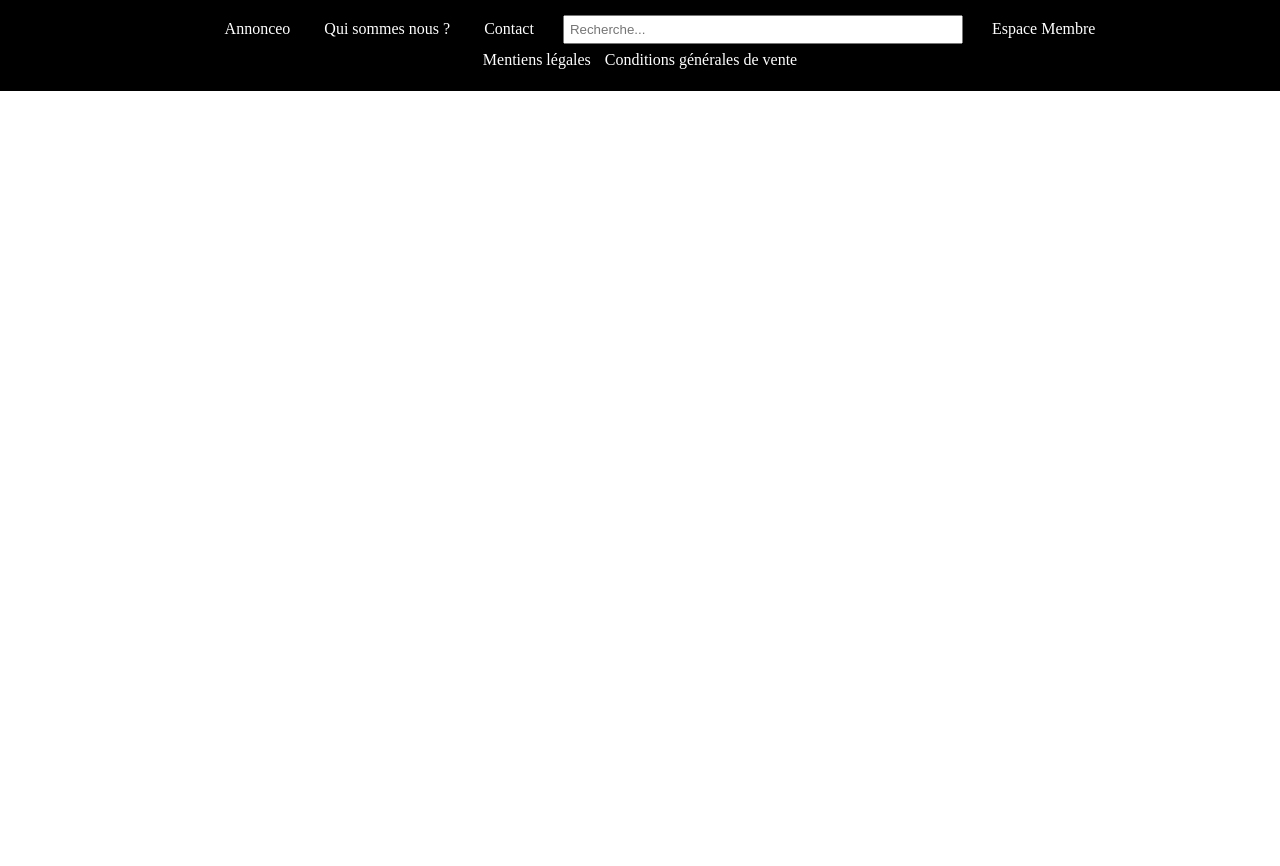
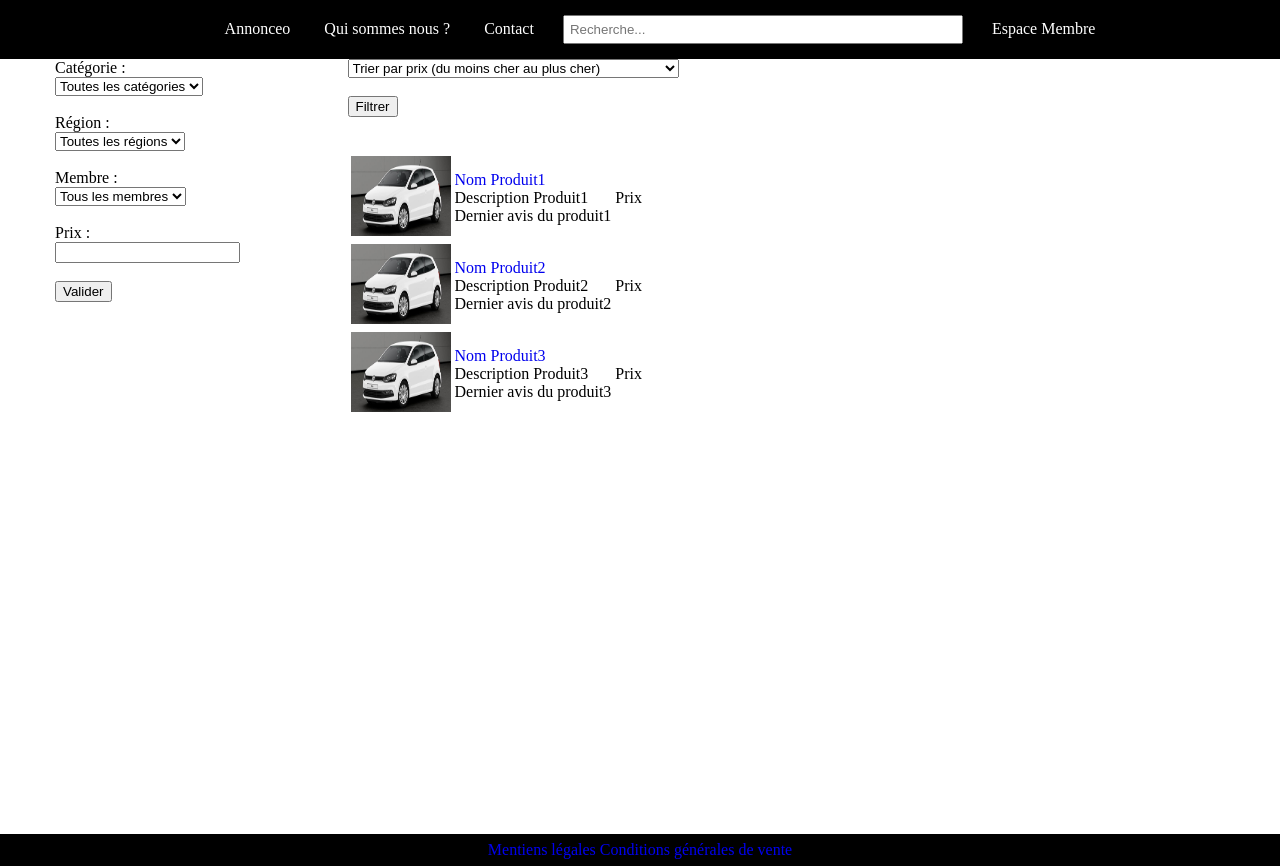
Before and after one commit to Yoan28/projet-annonceo, a PHP site: page / in a window 1280 px wide. Before the commit the page ends 91 px from the top, so only its background shows below. Run offline with PHP 8.4, Linux system fonts and the light colour scheme.

Commit message:
Apres Creation Page Accueil
Apres Creation Page Accueil

```diff
--- a/inc/bas.inc.php
+++ b/inc/bas.inc.php
@@ -1,5 +1,5 @@
+		</section>
 	</div>
-	</section>
 
 	<footer>
 		<div class="conteneur">
@@ -8,6 +8,5 @@
 		</div>
 	</footer>
 
-
 </body>
 </html>
--- a/inc/css/style.css
+++ b/inc/css/style.css
@@ -52,3 +52,26 @@
 	padding: 7px 0;
 
 }
+
+
+/*DEBUT EDOUARD*/
+
+	.conteneurSection
+	{
+		margin:0 auto;
+		width: 1170px;
+		display: flex;
+		min-height: 775px;
+	}
+
+	#formGauchePageAccueil
+	{
+		width: 25%;
+	}
+
+	#partiePrincipalePageAccueil
+	{
+		width: 75%;
+	}
+
+/*FIN EDOUARD*/
--- a/inc/haut.inc.php
+++ b/inc/haut.inc.php
@@ -18,3 +18,8 @@
 						<li><a href="#">Espace Membre</a></li>
 				</ul>
 			</nav>
+		</div>
+	</header>
+
+	<section>
+		<div class="conteneurSection">
--- a/index.php
+++ b/index.php
@@ -1,15 +1,106 @@
 <?php
+	require_once('inc/haut.inc.php');
+?>
 
-require_once('inc/haut.inc.php');
+	<div id="formGauchePageAccueil">
+		<!-- FORMULAIRE A GAUCHE PAGE D'ACCUEIL -->
+		<form method="post" action="index.php">
 
+			<label for="categorie">Catégorie : </label><br>
+			<select name="categorie">
+				<option value="">Toutes les catégories</option>
+				<option value="emploi">Emploi</option>
+				<option value="véhicule">Véhicule</option>
+				<option value="immobilier">Immobilier</option>
+				<option value="vacances">Vacances</option>
+				<option value="multimedia">Multimedia</option>
+				<option value="loisirs">Loisirs</option>
+				<option value="matériel">Matériel</option>
+				<option value="services">Services</option>
+				<option value="maison">Maison</option>
+				<option value="vetements">Vetements</option>
+				<option value="autres">Autres</option>
+			</select><br><br>
 
+			<label for="region">Région : </label><br>
+			<select name="region">
+				<option value="">Toutes les régions</option>
+				<option value="emploi">Ile-De-France</option>
+				<option value="véhicule">Pays de la loire</option>
+				<option value="immobilier">Bretagne</option>
+			</select><br><br>
 
+			<label for="membre">Membre : </label><br>
+			<select name="membre">
+				<option value="">Tous les membres</option>
+				<option value="emploi">dugnou49</option>
+				<option value="véhicule">dupont75</option>
+				<option value="immobilier">tartanpion92</option>
+			</select><br><br>
 
+			<label for="prix">Prix : </label><br>
+			<input type="text" name="prix"><br><br>
 
+			<input type="submit" value="Valider"><br><br>
+		</form>
+	</div>
 
+	<div id="partiePrincipalePageAccueil">
+		<!-- FORMULAIRE TRIE PRIX PAGE D'ACCUEIL -->
+		<form method="post" action="index.php">
 
-require_once('inc/bas.inc.php');
+			<select name="trieProduits">
+				<option value="trieParPrixMoinsCherAuPlusCher">Trier par prix (du moins cher au plus cher)</option>
+				<option value="trieParPrixPlusCherAuMoinsCher">Trier par prix (du plus cher au moins cher)</option>
+				<option value="trieParDatePlusAnciennePlusRecente">Trier par date (de la plus ancienne à la plus récente)</option>
+				<option value="trieParDatePlusRecentePlusAncienne">Trier par date (de la plus récente à la plus ancienne)</option>
+				<option value="trieParMeilleurVendeur">Les meilleurs vendeurs en premier</option>
+			</select><br><br>
 
+			<input type="submit" value="Filtrer"><br>
 
+		</form><br><br>
 
+		<div id="produitsPageAccueil">
+			<table>
+				<tr>
+					<td><img src="inc/img/polo-blanche.jpg" width='100px' height='80px'></td>
+					<td>
+						<p><a href="ficheAnnonce.php?aaaaaaaa">Nom Produit1</a></p>
+						<p>Description Produit1</p>
+						<p>Dernier avis du produit1</p>
+					</td>
+					<td>
+						<p>Prix</p>
+					</td>
+				</tr>
+				<tr>
+					<td><img src="inc/img/polo-blanche.jpg" width='100px' height='80px'></td>
+					<td>
+						<p><a href="ficheAnnonce.php?bbbbbbbb">Nom Produit2</a></p>
+						<p>Description Produit2</p>
+						<p>Dernier avis du produit2</p>
+					</td>
+					<td>
+						<p>Prix</p>
+					</td>
+				</tr>
+				<tr>
+					<td><img src="inc/img/polo-blanche.jpg" width='100px' height='80px'></td>
+					<td>
+						<p><a href="ficheAnnonce.php?ccccccccc">Nom Produit3</a></p>
+						<p>Description Produit3</p>
+						<p>Dernier avis du produit3</p>
+					</td>
+					<td>
+						<p>Prix</p>
+					</td>
+				</tr>
+			</table>
+		</div>
+
+	</div>
+
+<?php
+	require_once('inc/bas.inc.php');
 ?>
```
Also changed, not shown: ficheAnnonce.php (added, +9 -0 lines), inc/img/polo-blanche.jpg (added).
